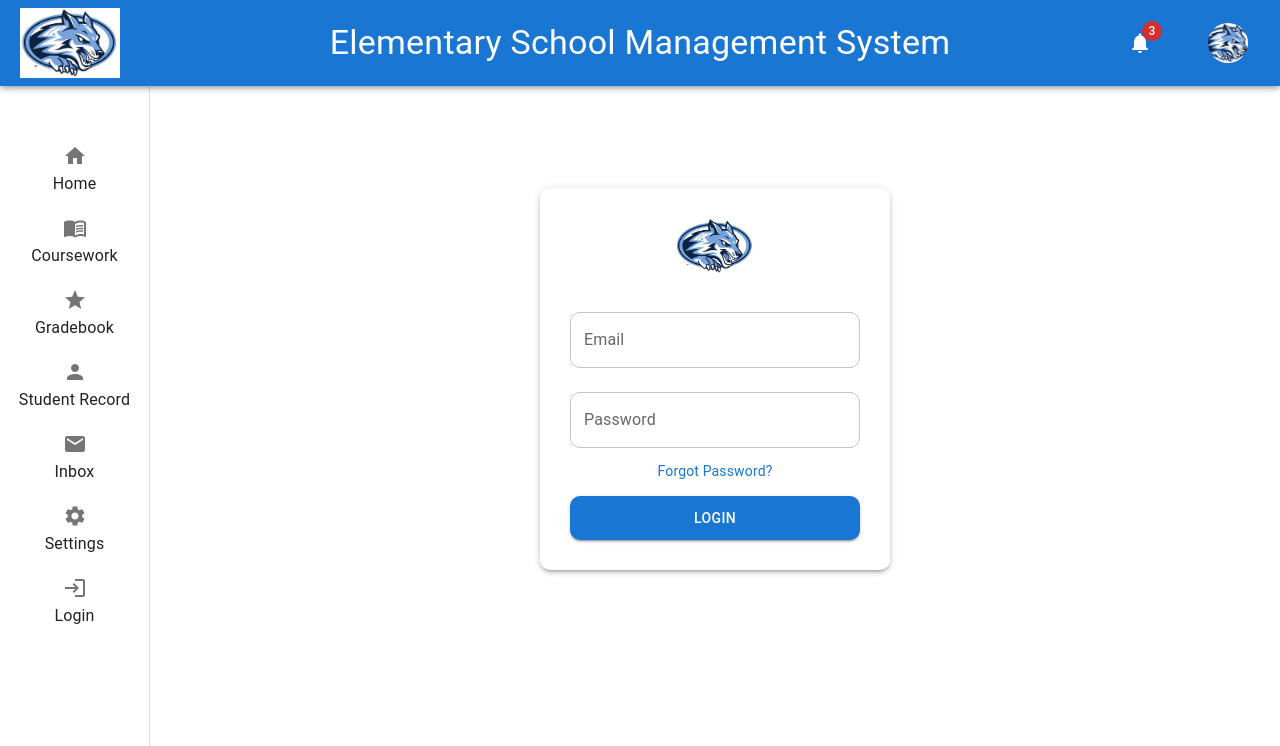
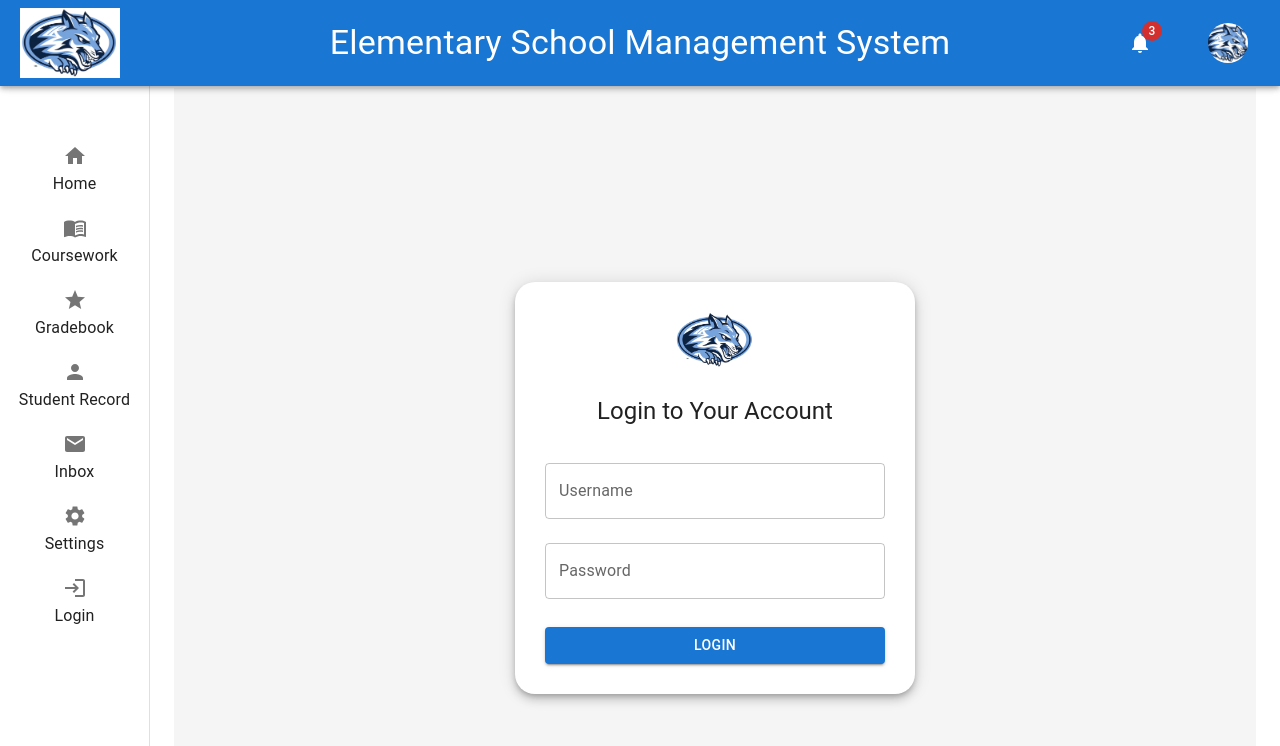
Before and after one commit to Choshibear/CS490-StudentManagementSoftware, a React (Create React App) app in the folder code/client/: page /login in a window 1280 px wide. Shown: the top 746 px of the page. Built offline with nearby package versions, Linux system fonts and the light colour scheme.

Commit message:
log-in functional

```diff
--- a/code/client/src/components/Layout.js
+++ b/code/client/src/components/Layout.js
@@ -1,15 +1,15 @@
-import React, { useState } from "react";
-import { AppBar, Toolbar, Typography, CssBaseline, Box, IconButton, Paper, List, ListItem, ListItemButton, ListItemIcon,ListItemText, Avatar, Badge, Drawer } from "@mui/material";
-import { Link } from "react-router-dom";
+import React, { useState, useEffect } from "react";
+import { AppBar, Toolbar, Typography, CssBaseline, Box, IconButton, List, ListItem, ListItemButton, ListItemIcon, ListItemText, Avatar, Badge, Drawer } from "@mui/material";
+import { Link, useNavigate } from "react-router-dom";
 import HomeIcon from "@mui/icons-material/Home";
 import MenuBookIcon from "@mui/icons-material/MenuBook";
 import GradeIcon from "@mui/icons-material/Grade";
 import PersonIcon from "@mui/icons-material/Person";
 import LoginIcon from "@mui/icons-material/Login";
+import LogoutIcon from "@mui/icons-material/Logout";
 import NotificationsIcon from "@mui/icons-material/Notifications";
 import SettingsIcon from "@mui/icons-material/Settings";
 import MailIcon from "@mui/icons-material/Mail";
-import Grid from '@mui/material/Grid2';
 
 const drawerWidth = 150;
 
@@ -19,13 +19,26 @@ const menuItems = [
     { text: "Gradebook", icon: <GradeIcon />, path: "/gradebook" },
     { text: "Student Record", icon: <PersonIcon />, path: "/studentrecord" },
     { text: "Inbox", icon: <MailIcon />, path: "/inbox" },
-    { text: "Settings", icon: <SettingsIcon />, path: "/settings" },
-    { text: "Login", icon: <LoginIcon />, path: "/login" }
+    { text: "Settings", icon: <SettingsIcon />, path: "/settings" }
 ];
 
 function Layout({ children }) {
-    //Default banner and profile images
     const [profileImage] = useState("/logo.png");
+    const [user, setUser] = useState(null);
+    const navigate = useNavigate();
+
+    useEffect(() => {
+        const userData = JSON.parse(localStorage.getItem('user'));
+        if (userData) {
+            setUser(userData);
+        }
+    }, []);
+
+    const handleLogout = () => {
+        localStorage.removeItem('user');
+        setUser(null);
+        navigate("/login");
+    };
 
     return (
         <Box sx={{ display: "flex", minHeight: "100vh" }}>
@@ -33,26 +46,24 @@ function Layout({ children }) {
 
             {/* Top Bar */}
             <AppBar position="fixed" sx={{ width: "100%", bgcolor: "primary.main", zIndex: (theme) => theme.zIndex.drawer + 1 }}>
-                <Toolbar sx ={{ display: "flex", justifyContent: "space-between", alignItems: "center" }}>
-
+                <Toolbar sx={{ display: "flex", justifyContent: "space-between", alignItems: "center" }}>
                     {/* Logo */}
-                    <IconButton component ={Link} to="/" edge="start" color="inherit" aria-label="menu" sx={{ mr: 2 }}>
+                    <IconButton component={Link} to="/" edge="start" color="inherit" sx={{ mr: 2 }}>
                         <img src={profileImage} alt="Logo" style={{ width: "100px" }} />
                     </IconButton>
 
-                    {/* Banner*/}
-                    <Typography variant="h4" component="div" sx={{ position: "fixed", left: "50%", transform: "translateX(-50%)"}}>
+                    {/* Banner */}
+                    <Typography variant="h4" component="div" sx={{ position: "fixed", left: "50%", transform: "translateX(-50%)" }}>
                         Elementary School Management System
                     </Typography>
 
-                    {/* Notification and Profile */}
+                    {/* Notifications and Profile */}
                     <Box sx={{ display: "flex", alignItems: "center", gap: 5 }}>
                         <IconButton component={Link} to="/inbox" color="inherit">
-                            <Badge badgeContent={3} color="error"> {/* Replace 3 with the actual number of notifications for badgeContent*/}
+                            <Badge badgeContent={3} color="error">
                                 <NotificationsIcon />
                             </Badge>
                         </IconButton>
-
                         <IconButton component={Link} to="/settings">
                             <Avatar src={profileImage} alt="Profile" />
                         </IconButton>
@@ -60,12 +71,7 @@ function Layout({ children }) {
                 </Toolbar>
             </AppBar>
 
-
-
-
-
-            {/* Left Navigation Rail */}
-
+            {/* Sidebar */}
             <Drawer
                 variant="permanent"
                 sx={{
@@ -76,25 +82,46 @@ function Layout({ children }) {
             >
                 <Toolbar />
                 <Box sx={{ overflow: 'auto' }}>
-        <Toolbar sx={{ display: "flex", flexDirection: "column", alignItems: "center" }}/>
+                    <Toolbar sx={{ display: "flex", flexDirection: "column", alignItems: "center" }} />
                     <List>
                         {menuItems.map(({ text, icon, path }) => (
-                        <ListItem key={text} disablePadding sx ={{
-                                                                display: "block",
+                            <ListItem key={text} disablePadding sx={{ display: "block" }}>
+                                <ListItemButton
+                                    component={Link}
+                                    to={path}
+                                    sx={{
                                         flexDirection: "column",
-                                                                alignItems: "center",
-                                                            }}>
-                            <ListItemButton component={Link} to={path} sx={{ flexDirection: "column",
                                         alignItems: "center",
                                         justifyContent: "center",
                                         borderRadius: "50px",
                                         p: 1
-                                                                        }}>
+                                    }}
+                                >
                                     <ListItemIcon sx={{ minWidth: 0 }}>{icon}</ListItemIcon>
                                     <ListItemText primary={text} />
                                 </ListItemButton>
                             </ListItem>
                         ))}
+
+                        {/* LOGIN/LOGOUT Button */}
+                        <ListItem disablePadding sx={{ display: "block" }}>
+                            <ListItemButton
+                                onClick={user ? handleLogout : () => navigate("/login")}
+                                sx={{
+                                    flexDirection: "column",
+                                    alignItems: "center",
+                                    justifyContent: "center",
+                                    borderRadius: "50px",
+                                    p: 1
+                                }}
+                            >
+                                <ListItemIcon sx={{ minWidth: 0 }}>
+                                    {user ? <LogoutIcon /> : <LoginIcon />}
+                                </ListItemIcon>
+                                <ListItemText primary={user ? "Logout" : "Login"} />
+                            </ListItemButton>
+                        </ListItem>
+
                     </List>
                 </Box>
             </Drawer>
@@ -105,9 +132,7 @@ function Layout({ children }) {
                 {children}
             </Box>
         </Box>
-
     );
-
 }
 
 export default Layout;
--- a/code/client/src/pages/home.js
+++ b/code/client/src/pages/home.js
@@ -1,7 +1,16 @@
-import React from "react";
+import React, { useEffect, useState } from "react";
 import { Box, Typography, Paper, Grid } from "@mui/material";
 
 function Home() {
+  const [userName, setUserName] = useState("");
+
+  useEffect(() => {
+    const userData = JSON.parse(localStorage.getItem('user'));
+    if (userData) {
+      setUserName(`${userData.firstName} ${userData.lastName}`);
+    }
+  }, []);
+
   return (
     <Box
       sx={{
@@ -23,7 +32,7 @@ function Home() {
         }}
       >
         <Typography variant="h5" fontWeight="bold">
-          Welcome back, Linda Johnson!
+          Welcome back, {userName}!
         </Typography>
       </Paper>
 
--- a/code/client/src/pages/login.js
+++ b/code/client/src/pages/login.js
@@ -1,44 +1,80 @@
-import React from "react";
+import React, { useState } from "react";
 import { Typography, Paper, TextField, Button } from "@mui/material";
+import { useNavigate } from "react-router-dom";
 
 function Login() {
+    const [username, setUsername] = useState("");
+    const [password, setPassword] = useState("");
+    const [message, setMessage] = useState("");
+    const navigate = useNavigate();
+
+    const handleLogin = async () => {
+        try {
+            const response = await fetch('http://localhost:5000/api/students/login', {
+                method: 'POST',
+                headers: { 'Content-Type': 'application/json' },
+                body: JSON.stringify({ username, password })
+            });
+
+            const data = await response.json();
+
+            if (response.ok) {
+                localStorage.setItem('user', JSON.stringify(data.student));
+                setMessage(`Welcome, ${data.student.firstName}!`);
+                setTimeout(() => {
+                    navigate("/"); // Redirect to Home after 1 second
+                }, 1000);
+            } else {
+                setMessage(data.message);
+            }
+        } catch (error) {
+            console.error('Error during login:', error);
+            setMessage('Server error');
+        }
+    };
+
     return (
-        <div style={{ display: "flex", marginTop: "100px", justifyContent: "center", alignItems: "center"}}>
-            <Paper elevation={3} style={{
-                padding: "30px", width: "350px", textAlign: "center", borderRadius: "10px",
-                backgroundColor: "white"
-            }}>
-                <img src="/logo.png" alt="Logo" style={{ width: "80px", marginBottom: "15px" }} />
+        <div style={{ display: "flex", justifyContent: "center", alignItems: "center", height: "100vh", background: "#f5f5f5" }}>
+            <Paper elevation={6} style={{ padding: "30px", width: "400px", textAlign: "center", borderRadius: "20px" }}>
+                <img src="/logo.png" alt="Logo" style={{ width: "80px", marginBottom: "20px" }} />
 
+                <Typography variant="h5" style={{ marginBottom: "20px" }}>
+                    Login to Your Account
+                </Typography>
 
                 <TextField
                     fullWidth
-                    label="Email"
+                    label="Username"
                     variant="outlined"
                     margin="normal"
-                    InputProps={{ style: { borderRadius: "10px" } }}
+                    value={username}
+                    onChange={(e) => setUsername(e.target.value)}
                 />
-
                 <TextField
                     fullWidth
                     label="Password"
                     type="password"
                     variant="outlined"
                     margin="normal"
-                    InputProps={{ style: { borderRadius: "10px" } }}
+                    value={password}
+                    onChange={(e) => setPassword(e.target.value)}
                 />
-
-                <Typography variant="body2" style={{ marginTop: "5px", color: "#1976d2", cursor: "pointer" }}>
-                    Forgot Password?
-                </Typography>
 
                 <Button
                     fullWidth
                     variant="contained"
                     color="primary"
-                    style={{ marginTop: "15px", borderRadius: "10px", padding: "10px" }}>
-                    LOGIN
+                    style={{ marginTop: "20px" }}
+                    onClick={handleLogin}
+                >
+                    Login
                 </Button>
+
+                {message && (
+                    <Typography variant="body1" style={{ marginTop: "20px", color: message.includes("Welcome") ? "green" : "red" }}>
+                        {message}
+                    </Typography>
+                )}
             </Paper>
         </div>
     );
```
Also changed, not shown: 2 other files (tests, documents, lock files or other folders). Lines whose indentation alone changed are shown as unchanged.
